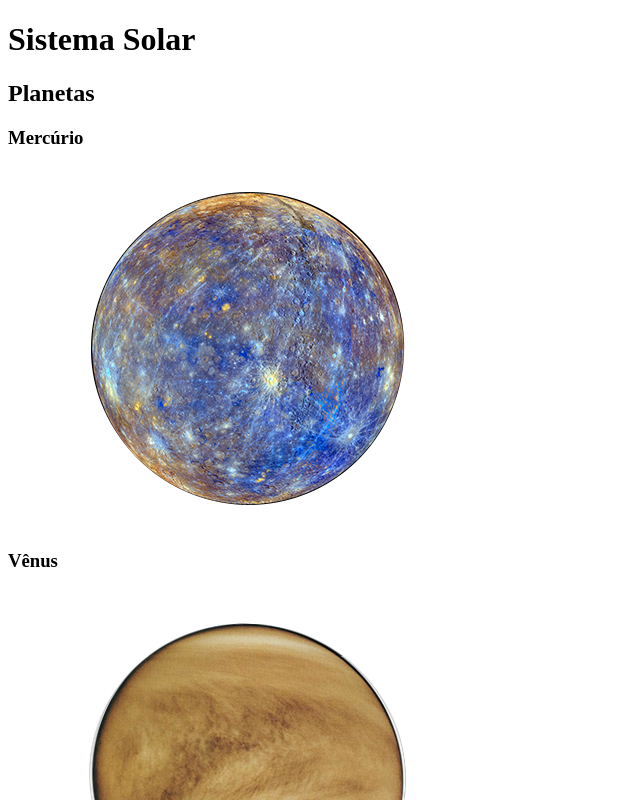
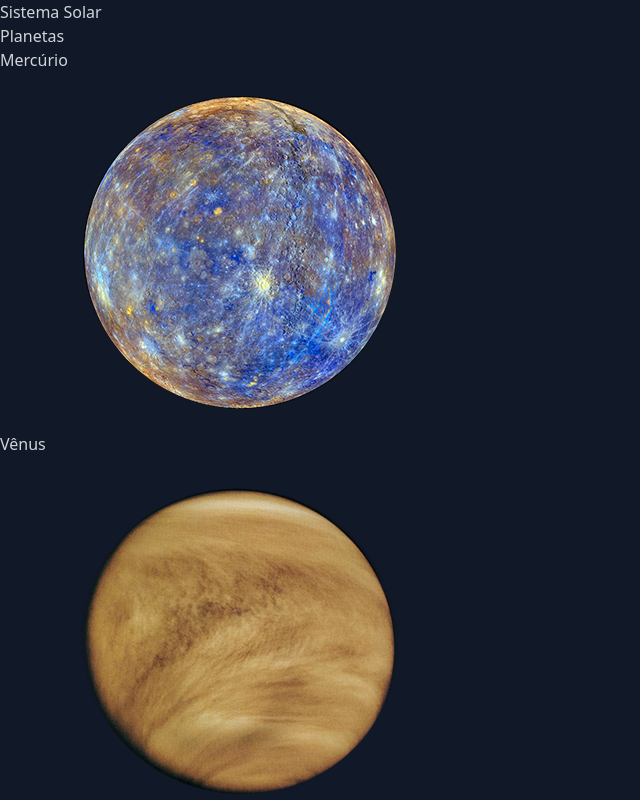
Before and after one commit to gabrielh-silvestre/Trybe-Solar-System, a React (Create React App) app: page / in a window 1280 px wide. Shown: the top 800 px of the page, without its empty margins (0-640 px from the left). Built offline with nearby package versions, Linux system fonts and the light colour scheme.

Commit message:
style: implement general color scheme

```diff
--- a/src/App.css
+++ /dev/null
@@ -1,10 +0,0 @@
-* {
-  box-sizing: border-box;
-  font-size: 100%;
-  margin: 0;
-  padding: 0;
-}
-
-.App {
-  text-align: center;
-}
--- a/src/App.js
+++ b/src/App.js
@@ -6,11 +6,11 @@ import SolarSystem from './components/SolarSystem';
 class App extends React.Component {
   render() {
     return (
-      <>
+      <div className="bg-gray-900 text-gray-300">
         <Header />
         <SolarSystem />
         <Missions />
-      </>
+      </div>
     );
   }
 }
--- a/src/index.js
+++ b/src/index.js
@@ -1,6 +1,7 @@
 import React from 'react';
 import ReactDOM from 'react-dom';
 import App from './App';
+import './index.css';
 
 ReactDOM.render(
   <React.StrictMode>
```
